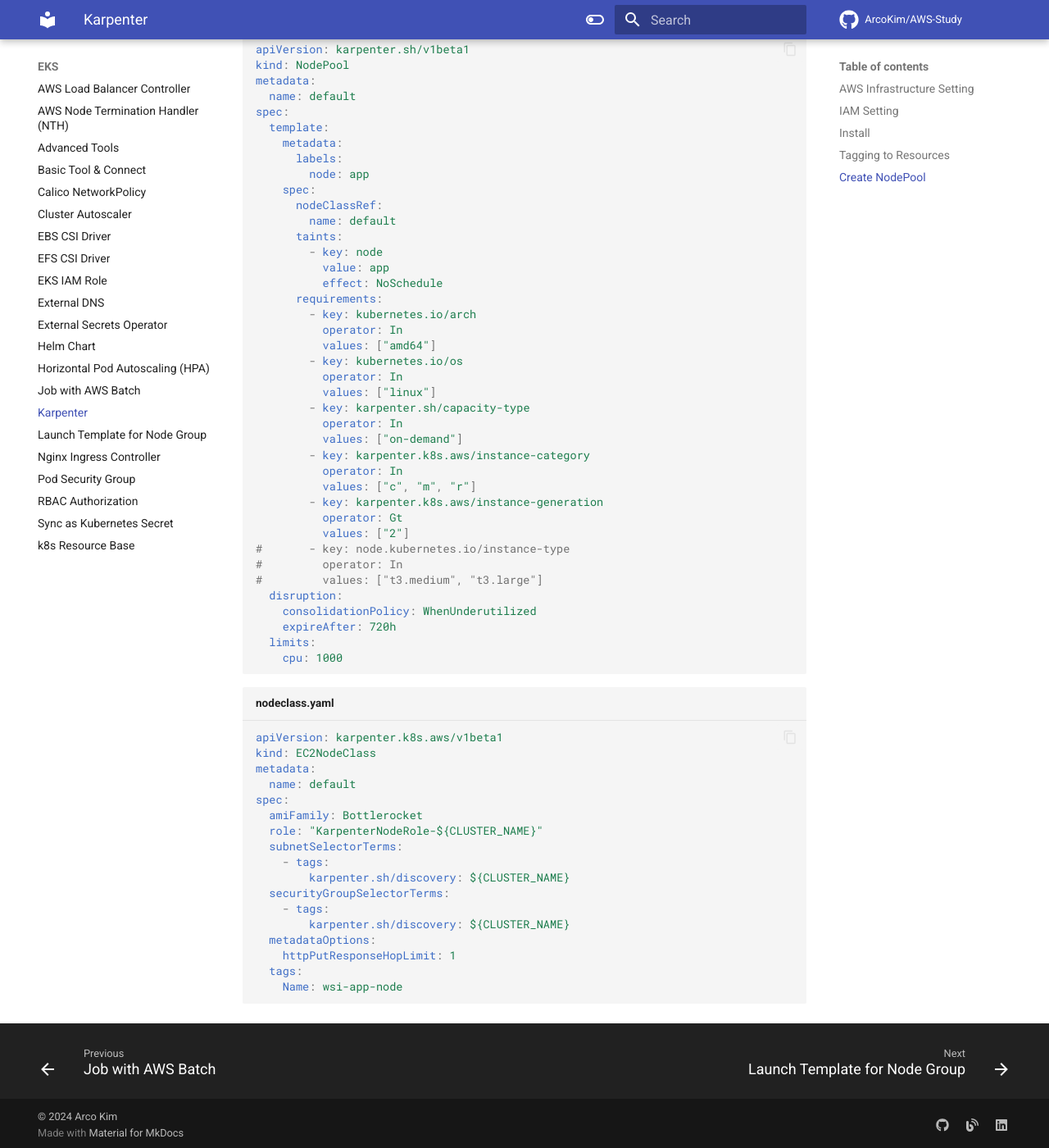
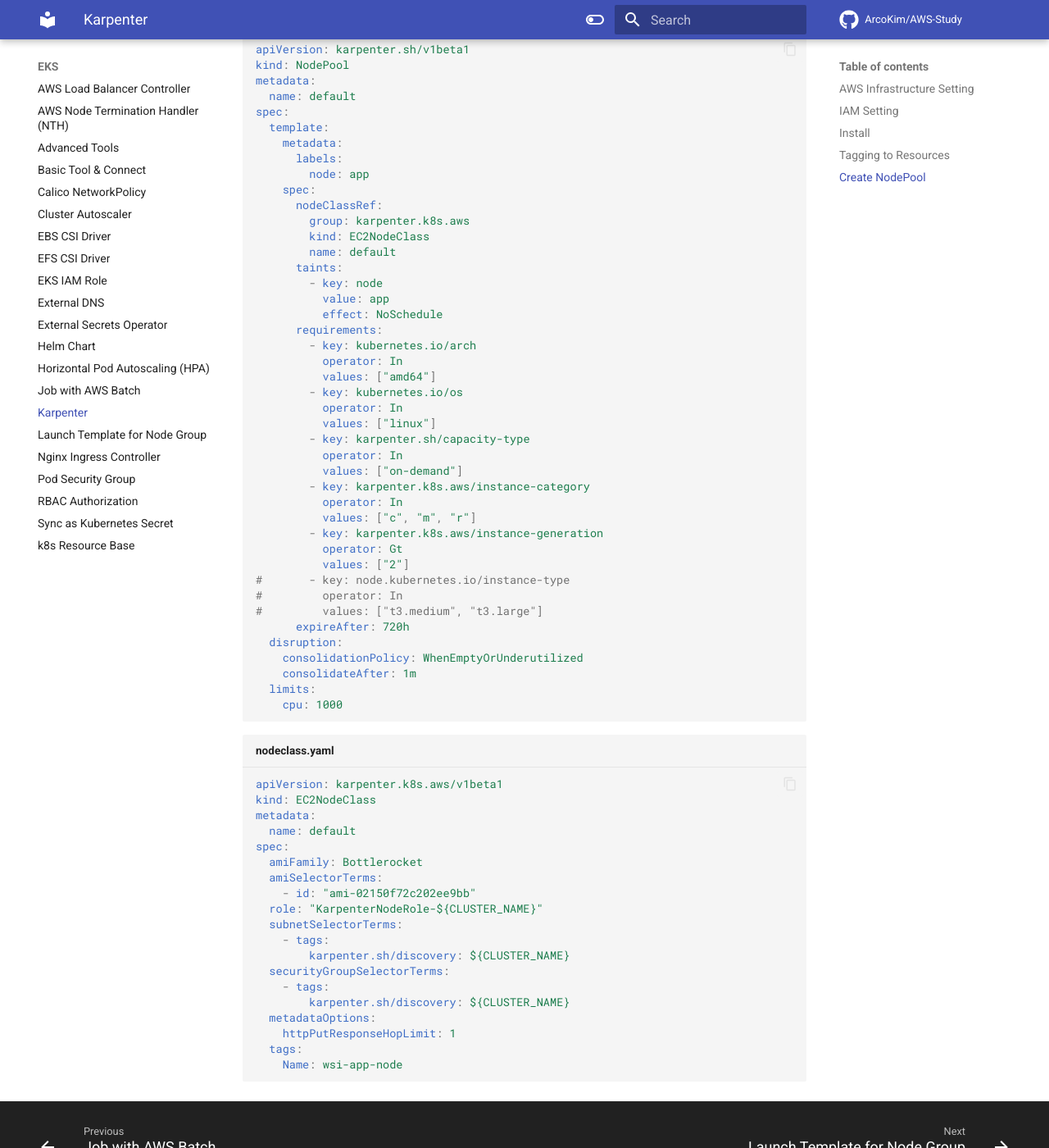
Before and after one commit to ArcoKim/AWS-Study, an MkDocs documentation site: the page built from docs/EKS/Karpenter.md, in a window 1280 px wide and 1400 px high, scrolled down 1991 px. Shown: the whole window at 82% size. Built offline with MkDocs 1.6.1 and Material for MkDocs 9.7.7, drawn with Linux system fonts in a browser that asks for light colours; comment, search, counter and statistics services are not loaded; some of the changed text lies outside the part shown.

````diff
--- a/docs/EKS/Karpenter.md
+++ b/docs/EKS/Karpenter.md
@@ -78,6 +78,8 @@ spec:
         node: app
     spec:
       nodeClassRef:
+        group: karpenter.k8s.aws
+        kind: EC2NodeClass
         name: default
       taints:
         - key: node
@@ -102,9 +104,10 @@ spec:
 #       - key: node.kubernetes.io/instance-type
 #         operator: In
 #         values: ["t3.medium", "t3.large"]
+      expireAfter: 720h
   disruption:
-    consolidationPolicy: WhenUnderutilized
-    expireAfter: 720h
+    consolidationPolicy: WhenEmptyOrUnderutilized
+    consolidateAfter: 1m
   limits:
     cpu: 1000
 ```
@@ -115,6 +118,8 @@ metadata:
   name: default
 spec:
   amiFamily: Bottlerocket
+  amiSelectorTerms:
+    - id: "ami-02150f72c202ee9bb"
   role: "KarpenterNodeRole-${CLUSTER_NAME}"
   subnetSelectorTerms:
     - tags:
````
Also changed, not shown: other parts of docs/EKS/Karpenter.md (+1 -1 lines), docs/EKS/Horizontal Pod Autoscaling (HPA).md (+3 -0 lines).
